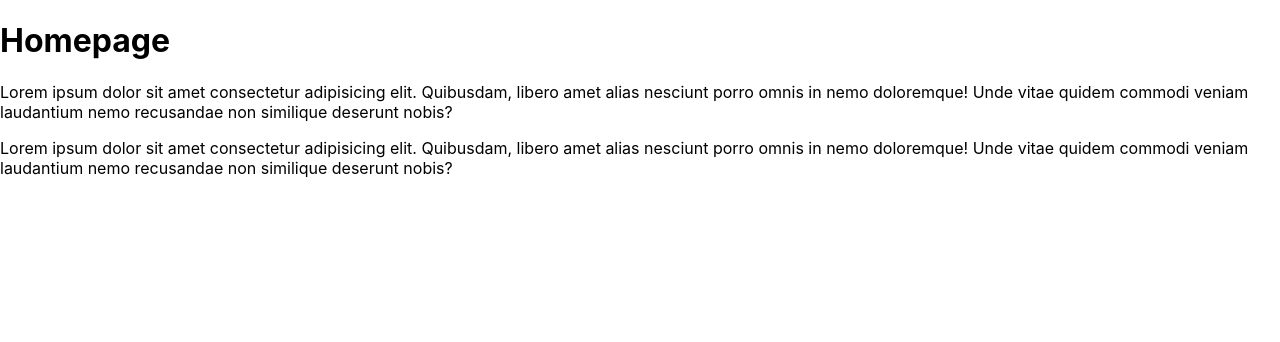
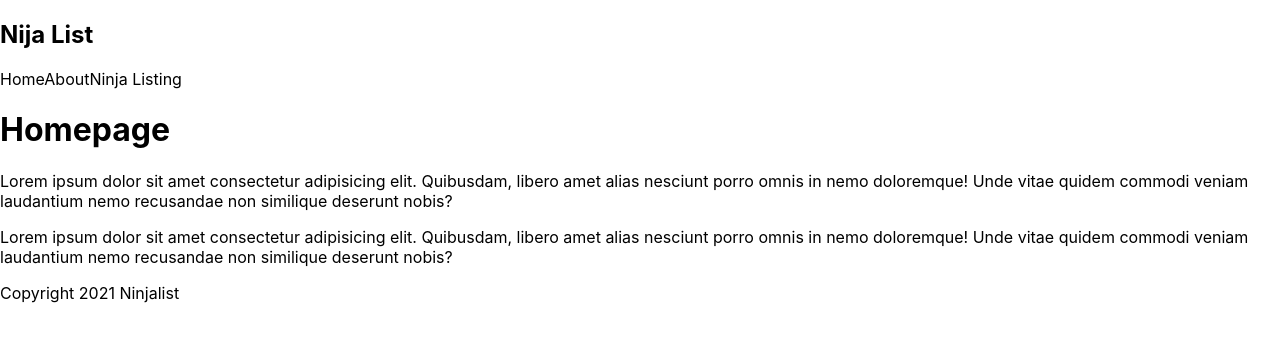
Before and after one commit to moisens/nextjs-the-basics, a Next.js app in the folder ninjalist/: page / in a window 1280 px wide. Shown: the top 342 px of the page. Built offline with nearby package versions, Linux system fonts and the light colour scheme.

Commit message:
Adding Components

```diff
--- /dev/null
+++ b/ninjalist/components/Footer.js
@@ -0,0 +1,9 @@
+const Footer = () => {
+  return(
+    <div>
+      Copyright 2021 Ninjalist
+    </div>
+  );
+}
+
+export default Footer;
--- /dev/null
+++ b/ninjalist/components/Navbar.js
@@ -0,0 +1,15 @@
+const NavBar = () => {
+  return(
+    <nav>
+      <div className="logo">
+        <h1>Nija List</h1>
+      </div>
+      <a>Home</a>
+      <a>About</a>
+      <a>Ninja Listing</a>
+    </nav>
+  );
+}
+
+
+export default NavBar;
--- a/ninjalist/pages/index.js
+++ b/ninjalist/pages/index.js
@@ -1,12 +1,20 @@
 import Head from 'next/head'
+import Footer from '../components/Footer'
+import NavBar from '../components/Navbar'
 import styles from '../styles/Home.module.css'
+
+
+
 
 export default function Home() {
   return (
    <div>
+     <NavBar />
      <h1>Homepage</h1>
      <p>Lorem ipsum dolor sit amet consectetur adipisicing elit. Quibusdam, libero amet alias nesciunt porro omnis in nemo doloremque! Unde vitae quidem commodi veniam laudantium nemo recusandae non similique deserunt nobis?</p>
      <p>Lorem ipsum dolor sit amet consectetur adipisicing elit. Quibusdam, libero amet alias nesciunt porro omnis in nemo doloremque! Unde vitae quidem commodi veniam laudantium nemo recusandae non similique deserunt nobis?</p>
+
+     <Footer />
    </div>
   )
 }
```
